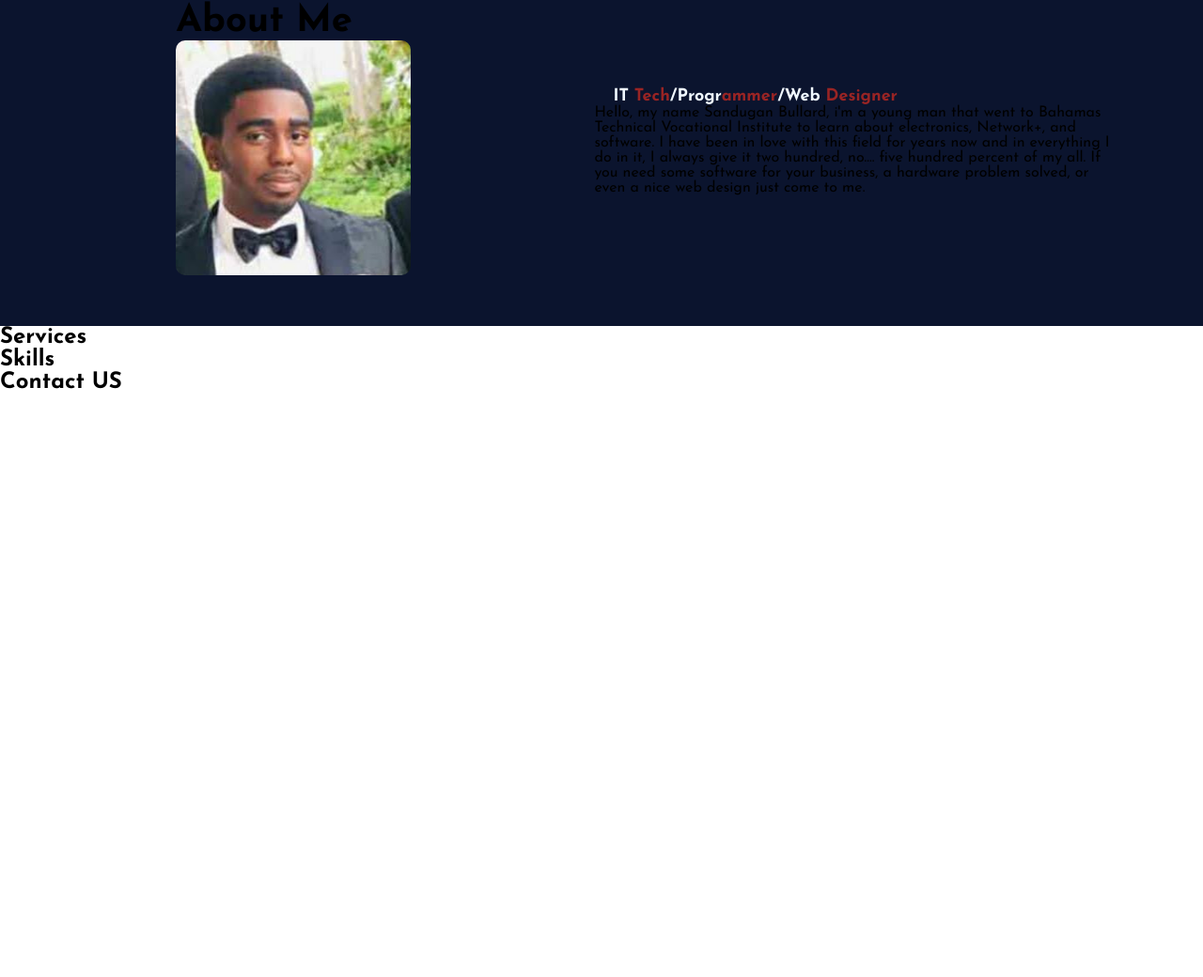
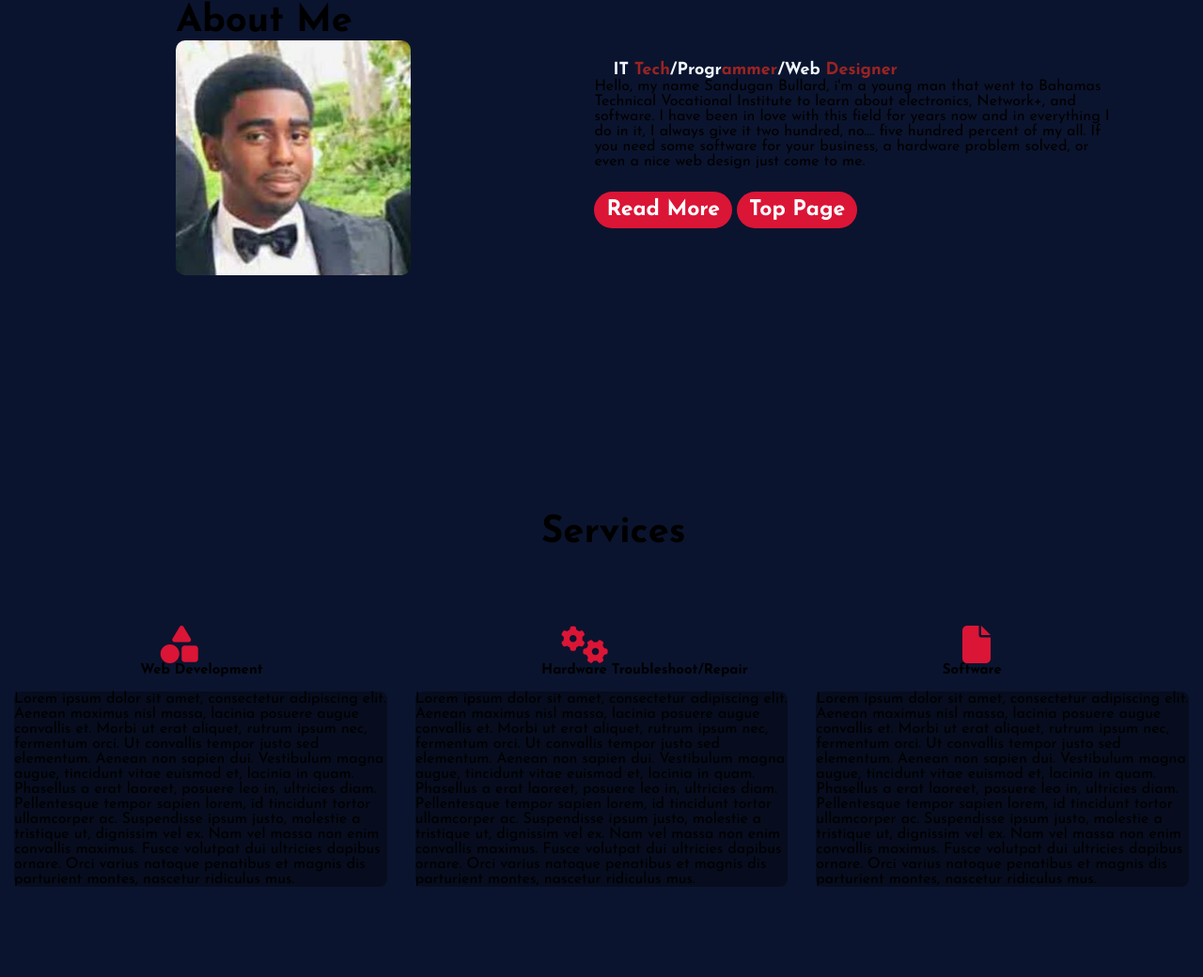
Before and after one commit to TheOneAndOnlyHolyBreadKing/First-Portfolio-Website, a plain HTML site: page index.html in a window 1280 px wide. Shown: the part 847-1887 px from the top of the page at 94% size. Before the commit the page ends 1266 px from the top, so only its background shows below. Drawn offline with Linux system fonts and the light colour scheme.

Commit message:
added services

```diff
--- a/index.html
+++ b/index.html
@@ -1,6 +1,7 @@
 <!DOCTYPE html>
 <html lang="en">
 <head>
+    <link rel="stylesheet" href="https://cdnjs.cloudflare.com/ajax/libs/font-awesome/6.4.0/css/all.min.css" integrity="sha512-iecdLmaskl7CVkqkXNQ/ZH/XLlvWZOJyj7Yy7tcenmpD1ypASozpmT/E0iPtmFIB46ZmdtAc9eNBvH0H/ZpiBw==" crossorigin="anonymous" referrerpolicy="no-referrer" />
     <meta charset="UTF-8">
     <meta http-equiv="X-UA-Compatible" content="IE=edge">
     <meta name="viewport" content="width=device-width, initial-scale=1.0">
@@ -49,22 +50,41 @@
         <div class="about-para">
             <h3>IT <span>Tech</span>/Progr<span>ammer</span>/Web <span>Designer</span></h3>
             <p>Hello, my name Sandugan Bullard, i'm a young man that went to Bahamas Technical Vocational Institute to learn about electronics, Network+, and software. I have been in love with this field for years now and in everything I do in it, I always give it two hundred, no.... five hundred percent of my all. If you need some software for your business, a hardware problem solved, or even a nice web design just come to me.</p>
+<br>
+<br>
+        <a class="btn" href="#">Read More</a>
+        <a class="btn" href="#">Top Page</a>
 
         </div>
-    </section>
+
+    </section class= "services">
 <!--services Starts here -->
-    <div class="services">
+    <div class="services-main">
      <h2>Services</h2>
+     <div class="box">
+        <div class="card">
+     <i class="fa-solid fa-shapes"></i>
+     <h5>Web Development</h5>
+     <P>
+Lorem ipsum dolor sit amet, consectetur adipiscing elit. Aenean maximus nisl massa, lacinia posuere augue convallis et. Morbi ut erat aliquet, rutrum ipsum nec, fermentum orci. Ut convallis tempor justo sed elementum. Aenean non sapien dui. Vestibulum magna augue, tincidunt vitae euismod et, lacinia in quam. Phasellus a erat laoreet, posuere leo in, ultricies diam. Pellentesque tempor sapien lorem, id tincidunt tortor ullamcorper ac. Suspendisse ipsum justo, molestie a tristique ut, dignissim vel ex. Nam vel massa non enim convallis maximus. Fusce volutpat dui ultricies dapibus ornare. Orci varius natoque penatibus et magnis dis parturient montes, nascetur ridiculus mus.
+     </P>
+    </div>
 
-    </div>
-    <!--Skills Starts here -->
-    <div class="Skills">
-<h2>Skills</h2>
+    <div>
+     <i class="fa-solid fa-gears"></i>
+     <h5>Hardware Troubleshoot/Repair</h5>
+     <P>
+        Lorem ipsum dolor sit amet, consectetur adipiscing elit. Aenean maximus nisl massa, lacinia posuere augue convallis et. Morbi ut erat aliquet, rutrum ipsum nec, fermentum orci. Ut convallis tempor justo sed elementum. Aenean non sapien dui. Vestibulum magna augue, tincidunt vitae euismod et, lacinia in quam. Phasellus a erat laoreet, posuere leo in, ultricies diam. Pellentesque tempor sapien lorem, id tincidunt tortor ullamcorper ac. Suspendisse ipsum justo, molestie a tristique ut, dignissim vel ex. Nam vel massa non enim convallis maximus. Fusce volutpat dui ultricies dapibus ornare. Orci varius natoque penatibus et magnis dis parturient montes, nascetur ridiculus mus.
+     </P>
+</div>
 
-    </div>
-    <!--Contact Us Starts here -->
-    <div class="Contact Us">
-        <h2>Contact US</h2>
+<div>
+     <i class="fa-solid fa-file"></i>
+     <h5>Software</h5>
+     <P>
+        Lorem ipsum dolor sit amet, consectetur adipiscing elit. Aenean maximus nisl massa, lacinia posuere augue convallis et. Morbi ut erat aliquet, rutrum ipsum nec, fermentum orci. Ut convallis tempor justo sed elementum. Aenean non sapien dui. Vestibulum magna augue, tincidunt vitae euismod et, lacinia in quam. Phasellus a erat laoreet, posuere leo in, ultricies diam. Pellentesque tempor sapien lorem, id tincidunt tortor ullamcorper ac. Suspendisse ipsum justo, molestie a tristique ut, dignissim vel ex. Nam vel massa non enim convallis maximus. Fusce volutpat dui ultricies dapibus ornare. Orci varius natoque penatibus et magnis dis parturient montes, nascetur ridiculus mus.
+
+     </P>
 
     </div>
 </body>
--- a/main.css
+++ b/main.css
@@ -129,3 +129,37 @@ width: 550px;
     width: 250px;
     border-radius: 10px;
 }
+.services-main {
+    background-color:  #0b142e;
+    padding: 200px 0px;
+}
+.services-main h2 {
+    font-size: 40px;
+    padding-left: 45%;
+}
+
+.box {
+display: flex;
+align-items: center;
+justify-content:left;
+min-height: 450px;
+
+
+}
+.services-main p {
+    background: #00010257;
+    margin: 15px;
+    border-radius: 8px ;
+}
+
+.services-main h5  {
+    padding-left: 35%;
+    font-size: 15px;
+}
+
+.services-main i {
+    padding-left:40% ;
+    font-size: 40px;
+    color: rgb(219, 21, 54);
+
+}
```
